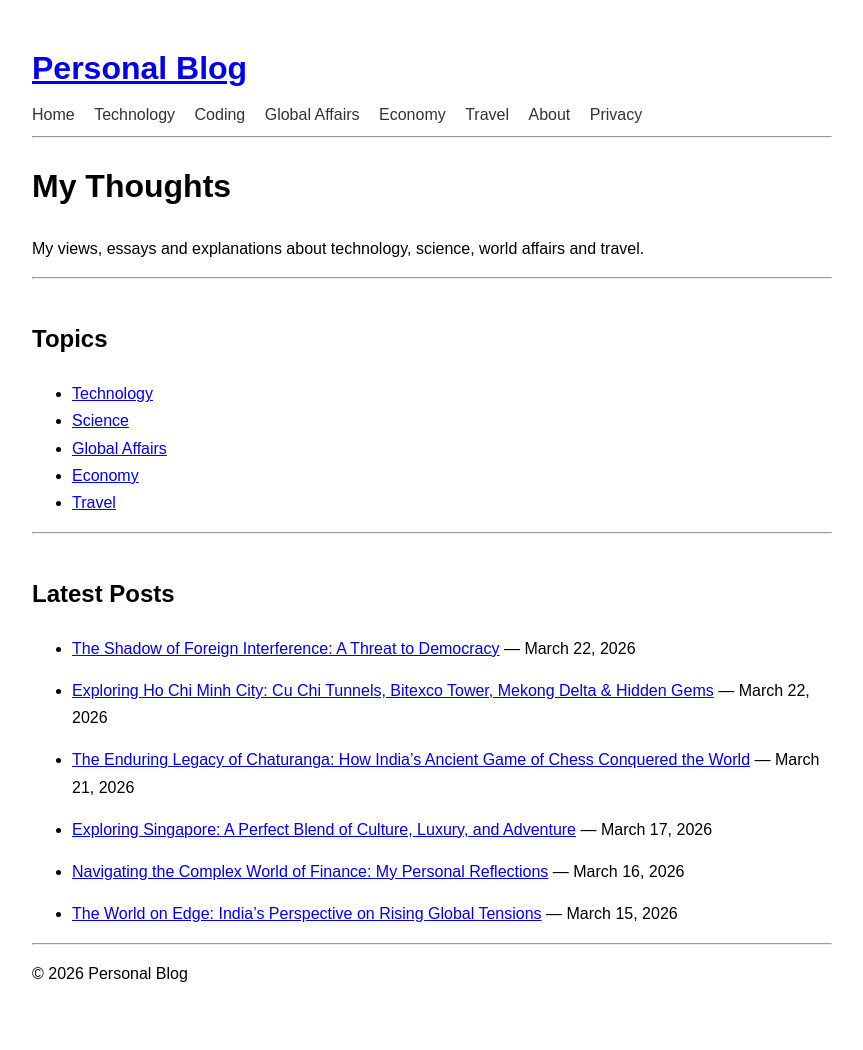
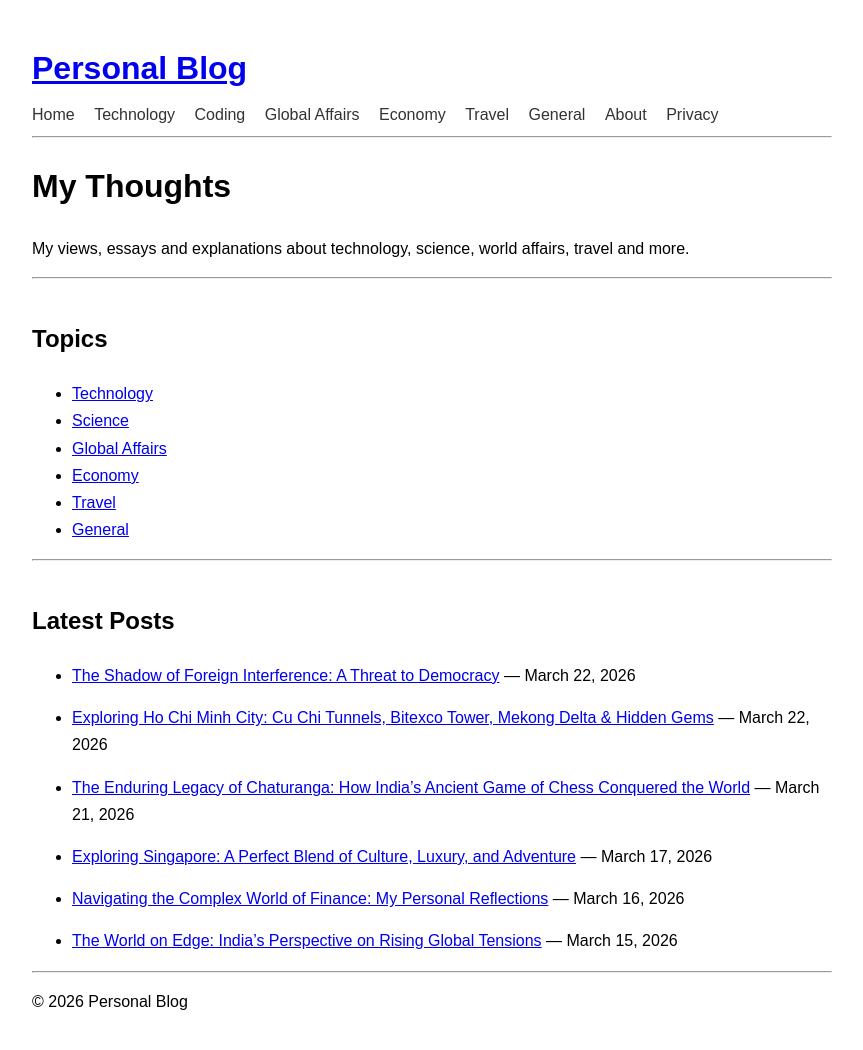
Before and after one commit to shisuiUchiha/shisuiuchiha.github.io, a Jekyll site: the page built from index.md, in a window 1280 px wide. Shown: the whole page, without its empty margins (208-1071 px from the left). Built offline with Jekyll 4.4.1, drawn with Linux system fonts in a browser that asks for light colours; before the commit the page ends 1023 px from its top, so only the background shows below that.

Commit message:
add one more section

```diff
--- a/_layouts/default.html
+++ b/_layouts/default.html
@@ -35,6 +35,7 @@
 <a href="/topics/global-affairs">Global Affairs</a>
 <a href="/topics/economy">Economy</a>
 <a href="/topics/travel">Travel</a>
+<a href="/topics/general">General</a>
 <a href="/about">About</a>
 <a href="/privacy">Privacy</a>
 </nav>
--- a/index.md
+++ b/index.md
@@ -5,7 +5,7 @@ title: Home
 
 # My Thoughts
 
-My views, essays and explanations about technology, science, world affairs and travel.
+My views, essays and explanations about technology, science, world affairs, travel and more.
 
 ---
 
@@ -16,6 +16,7 @@ My views, essays and explanations about technology, science, world affairs and t
 - [Global Affairs](/topics/global-affairs)
 - [Economy](/topics/economy)
 - [Travel](/topics/travel)
+- [General](/topics/general)
 
 ---
 
```
Also changed, not shown: topics/general.md (added, +7 -0 lines), 1 other file.
